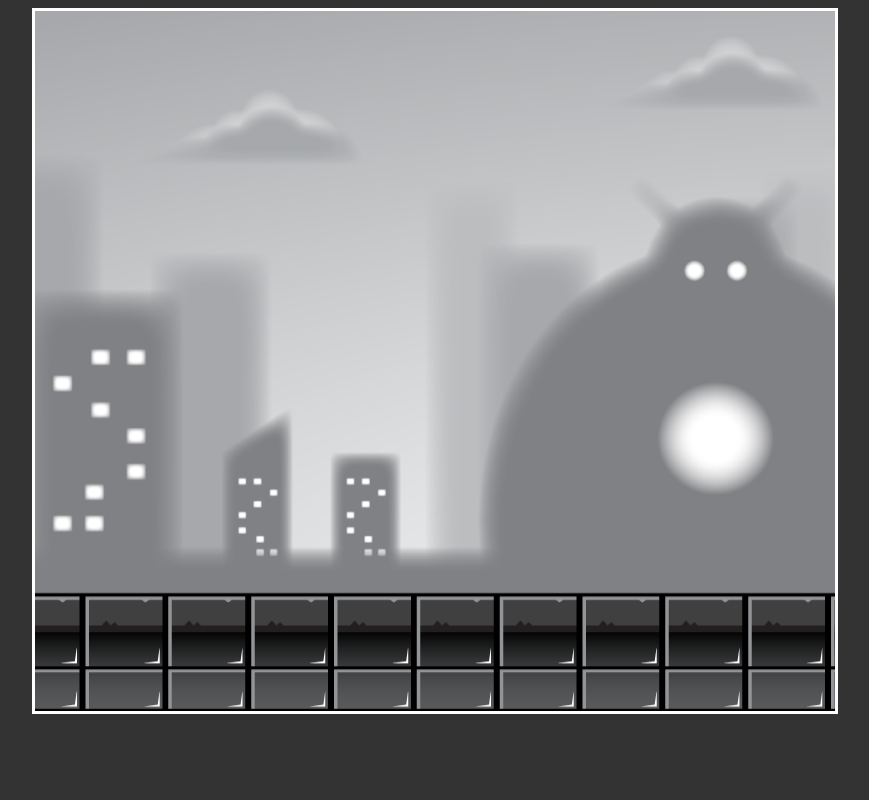
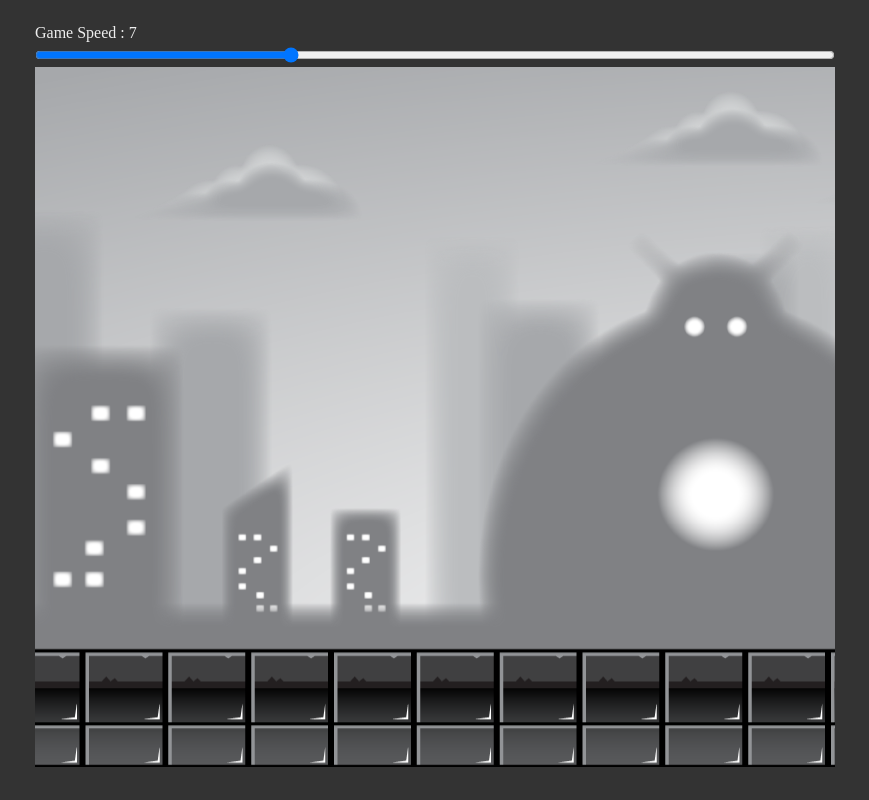
Before and after one commit to wdthor/parallax-game, a website built with Vite: page index.html in a window 1280 px wide. Shown: the whole page, without its empty margins (205-1074 px from the left). Built offline with nearby package versions, Linux system fonts and the light colour scheme; animation ran at ten frames a second.

Commit message:
Add slider to edit animation speed

```diff
--- a/index.html
+++ b/index.html
@@ -8,7 +8,18 @@
     <link rel="stylesheet" href="src/assets/styles/style.css" />
   </head>
   <body>
-    <canvas id="canvas1"></canvas>
+    <div id="container">
+      <p>Game Speed : <span id="show-game-speed"></span></p>
+      <input
+        type="range"
+        min="1"
+        max="20"
+        value="5"
+        class="slider"
+        id="slider"
+      />
+      <canvas id="canvas1"></canvas>
+    </div>
     <script type="module" src="/src/main.ts"></script>
   </body>
 </html>
--- a/src/assets/styles/style.css
+++ b/src/assets/styles/style.css
@@ -5,8 +5,23 @@ body {
   align-items: center;
 }
 
+#container {
+  display: flex;
+  flex-direction: column;
+  justify-content: center;
+}
+
 #canvas1 {
-  border: 3px solid white;
   width: 800px;
   height: 700px;
 }
+
+#slider {
+  width: 100%;
+  margin: 0 0 4px 0;
+}
+
+p {
+  color: #eee;
+  margin-bottom: 0.3rem;
+}
--- a/src/main.ts
+++ b/src/main.ts
@@ -16,6 +16,16 @@ const backgroundLayer4 = new Image();
 backgroundLayer4.src = 'src/assets/images/layer-4.png';
 const backgroundLayer5 = new Image();
 backgroundLayer5.src = 'src/assets/images/layer-5.png';
+
+const slider = document.querySelector<HTMLFormElement>('#slider')!;
+slider.value = gameSpeed;
+const showGameSpeed = document.querySelector('#show-game-speed')!;
+showGameSpeed.innerHTML = gameSpeed.toString();
+slider.addEventListener('change', e => {
+  const target = e.target as HTMLFormElement;
+  gameSpeed = target.value;
+  showGameSpeed.innerHTML = gameSpeed.toString();
+});
 
 class Layer {
   public x: number = 0;
```
